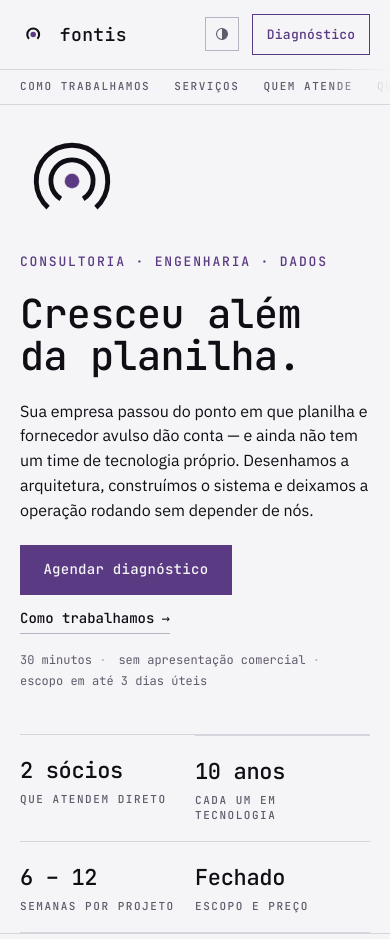
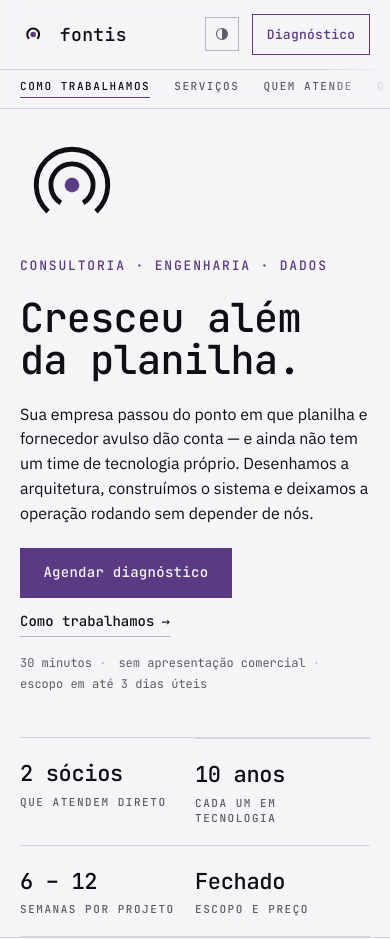
Before and after one commit to Fontis-Labs/website, a plain HTML site: page public/index.html in a window 390 px wide. Shown: the top 939 px of the page. Drawn offline with Linux system fonts and the light colour scheme.

Commit message:
✨ feat: mark the active section in the nav
A nav tinha 3 links no desktop e 4 no mobile, e nenhum dizia onde o visitante estava.

IntersectionObserver com faixa central de 10 % da tela, e nao listener de scroll:
listener dispara dezenas de vezes por segundo e cada disparo le layout. A faixa
estreita evita a marcacao alternar quando duas secoes aparecem juntas.

A regua e o sinal primario e aria-current carrega a informacao — cor sozinha exclui
quem nao a distingue e quem usa leitor de tela. O verificador passa a recusar
is-active sem aria-current.

Conferido carregando a pagina em cada fragmento (#como, #servicos, #quem, #risco):
sempre exatamente um destino marcado, aria-current em todos os links marcados e
nenhum atributo sobrando.

```diff
--- a/public/index.html
+++ b/public/index.html
@@ -511,6 +511,15 @@
     background: var(--accent-100);
     border-color: var(--accent-200);
     border-left: 3px solid var(--accent-500);
+  }
+
+  /* Secao ativa na nav. A regua e o sinal primario e a cor reforca — cor sozinha nao
+     serve para quem nao a distingue. A informacao mesma vai em aria-current. */
+  .nav-links a.lbl.is-active,
+  .nav-sm a.lbl.is-active {
+    color: var(--fg);
+    border-bottom: 1px solid var(--accent-500);
+    padding-bottom: 0.15rem;
   }
   .band-in { display: flex; flex-direction: column; gap: clamp(2rem, 4vw, 3rem); }
   .band-head { display: flex; flex-direction: column; gap: 0.875rem; max-width: 60ch; }
@@ -1194,6 +1203,42 @@
       for (var j = 0; j < alvos.length; j++) io.observe(alvos[j]);
     }
 
+    /* ---- secao ativa na nav ----
+       IntersectionObserver e nao listener de scroll: o listener dispara dezenas de
+       vezes por segundo e cada disparo le layout, o que forca reflow. */
+    var linksNav = document.querySelectorAll('.nav-links a.lbl[href^="#"], .nav-sm a.lbl[href^="#"]');
+    if (temIO && linksNav.length) {
+      var porId = {};
+      for (var k = 0; k < linksNav.length; k++) {
+        var alvoId = linksNav[k].getAttribute('href').slice(1);
+        (porId[alvoId] = porId[alvoId] || []).push(linksNav[k]);
+      }
+
+      var marcar = function (idAtivo) {
+        for (var chave in porId) {
+          var ativo = chave === idAtivo;
+          for (var n = 0; n < porId[chave].length; n++) {
+            porId[chave][n].classList.toggle('is-active', ativo);
+            if (ativo) porId[chave][n].setAttribute('aria-current', 'true');
+            else porId[chave][n].removeAttribute('aria-current');
+          }
+        }
+      };
+
+      /* A secao ativa e a que ocupa a faixa central da tela. Sem essa faixa estreita,
+         duas secoes visiveis ao mesmo tempo ficam alternando a marcacao. */
+      var ioSecao = new IntersectionObserver(function (entradas) {
+        for (var e = 0; e < entradas.length; e++) {
+          if (entradas[e].isIntersecting) { marcar(entradas[e].target.id); return; }
+        }
+      }, { rootMargin: '-45% 0px -45% 0px' });
+
+      for (var chaveSecao in porId) {
+        var secao = document.getElementById(chaveSecao);
+        if (secao) ioSecao.observe(secao);
+      }
+    }
+
     /* ---- CTA da nav: so vira botao cheio quando o do hero sai de cena,
            para manter um unico acento preenchido por tela ---- */
     var nav = document.getElementById('nav');
--- a/scripts/check-assets.mjs
+++ b/scripts/check-assets.mjs
@@ -121,6 +121,12 @@ for (const entry of entryFiles) {
       }
     }
 
+    // Marcar a secao ativa so com cor exclui quem nao distingue cor e quem usa leitor
+    // de tela. aria-current e o que carrega a informacao de verdade.
+    if (source.includes('is-active') && !source.includes('aria-current')) {
+      problems.push(`${entry}: secao ativa marcada sem aria-current`);
+    }
+
     // og:image e URL absoluta, entao a checagem de caminho local nao a alcanca. Sem
     // esta assercao, apagar o PNG passaria no CI e quebraria o card em silencio.
     const ogImage = source.match(/<meta property="og:image" content="([^"]+)"/)?.[1];
```
